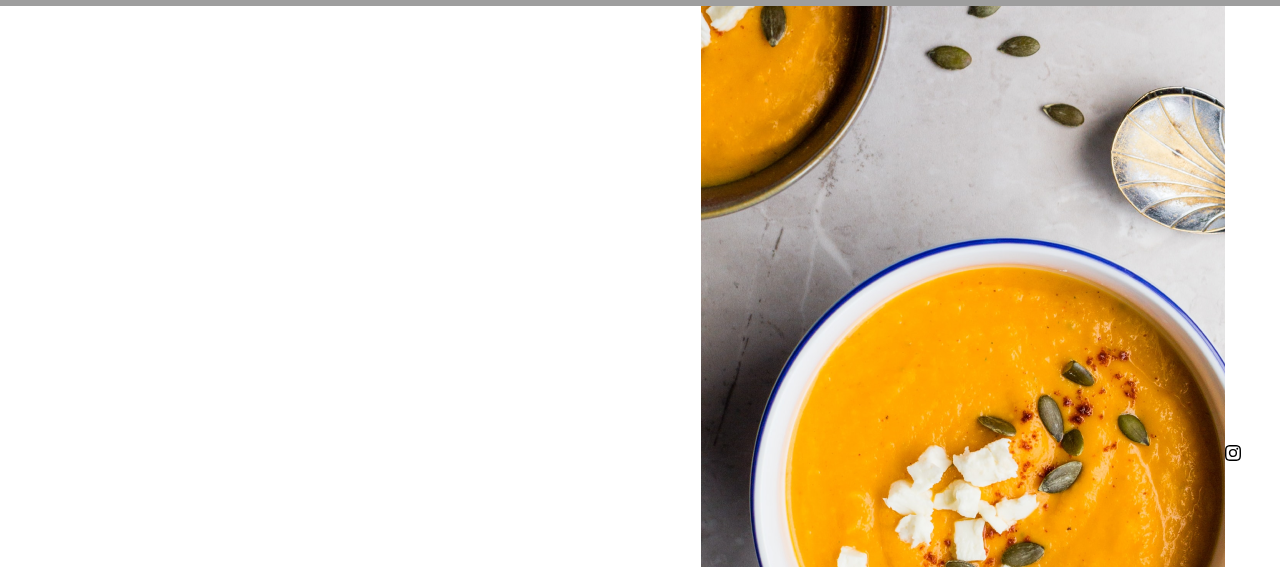
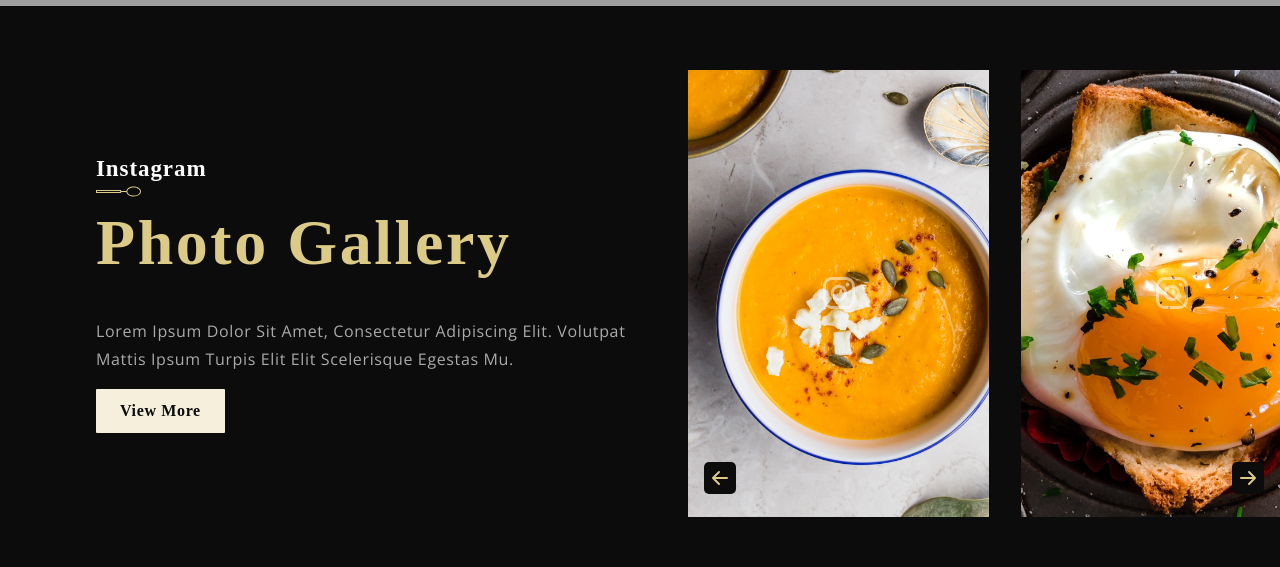
Before and after one commit to SuryanshShukla1002/Restaurant-Application, a React (Create React App) app: page / in a window 1280 px wide. Shown: the part 6029-6596 px from the top of the page. Built offline with nearby package versions, Linux system fonts and the light colour scheme; grey boxes are pictures that could not be loaded; a web font is replaced by a local one.

Commit message:
styles adding

```diff
--- a/src/container/Gallery/Gallery.css
+++ b/src/container/Gallery/Gallery.css
@@ -0,0 +1,120 @@
+.app__gallery{
+    display: flex;
+    flex-direction: row;
+    background: var(--color-black);
+    padding: 4rem 0 4rem 6rem;
+}
+.app__gallery-content{
+    flex: 1;
+    display: flex;
+    justify-content: center;
+    align-items: flex-start;
+    flex-direction: column;
+    min-width: 500px;
+    padding-right: 2rem;
+}
+.app__gallery-content button{
+    margin-top: 1rem;
+}
+.app__gallery-images{
+    flex: 1;
+    display: flex;
+    flex-direction: row;
+    max-width: 50%;
+    position: relative;
+}
+.app__gallery-images_container{
+    display: flex;
+    flex-direction: row;
+    width: max-content;
+    overflow-x: scroll;
+    -ms-overflow-style: none;
+    scrollbar-width: none;
+}
+.app__gallery-images_container::-webkit-scrollbar{
+    display: none;
+}
+.app__gallery-images_card{
+    position: relative;
+    min-width: 301px;
+    height: 447px;
+    margin-right: 2rem;
+}
+.gallery__image-icon{
+    position: absolute;
+    color: #fff;
+    font-size: 2rem;
+    transition: 0.5s ease;
+    cursor: pointer;
+    opacity: 0.5;
+}
+.app__gallery-images_card img{
+    width: 100%;
+    height: 100%;
+    object-fit: cover;
+    opacity: 1;
+    transition: 0.5s ease;
+}
+.app__gallery-images_card:hover img{
+    opacity: 0.35;
+}
+.app__gallery-images_card:hover .gallery__image-icon {
+    opacity: 1;
+}
+.app__gallery-images_arrow{
+    width: 100%;
+    display: flex;
+    justify-content: space-between;
+    align-items: center;
+    padding: 0 1rem;
+    position: absolute;
+    bottom: 5%;
+}
+.gallery__arrow-icon{
+    color: var(--color-golden);
+    font-size: 2rem;
+    cursor: pointer;
+    background: var(--color-black);
+    border-radius: 5px;
+}
+.gallery__arrow-icon:hover{
+    color: var(--color-white);
+}
+
+@media screen and (min-width: 2000px){
+    .app__gallery-content{
+        min-width: 1000px;
+        padding-right: 4rem;
+    }
+    .app__gallery-images_card{
+        min-width: 400px;
+        height: 550px;
+    }
+}
+@media screen and (max-width: 1150px){
+    .app__gallery{
+        flex-direction: column;
+        }
+        .app__gallery-images{
+            max-width: 100%;
+            margin: 5rem 0;
+        }
+}
+@media screen and (max-width: 850px){
+    .app__gallery{
+        padding: 4rem 0 4rem 4rem;
+    }
+}
+@media screen and (max-width: 650px){
+    .app__gallery{
+        padding: 4rem 0 4rem 2rem;
+    }
+
+    .app__gallery-content{
+        min-width: 100%
+    }
+    .app__gallery-images_card{
+        min-width: 240px;
+        height: 320px;
+    }
+}
```
